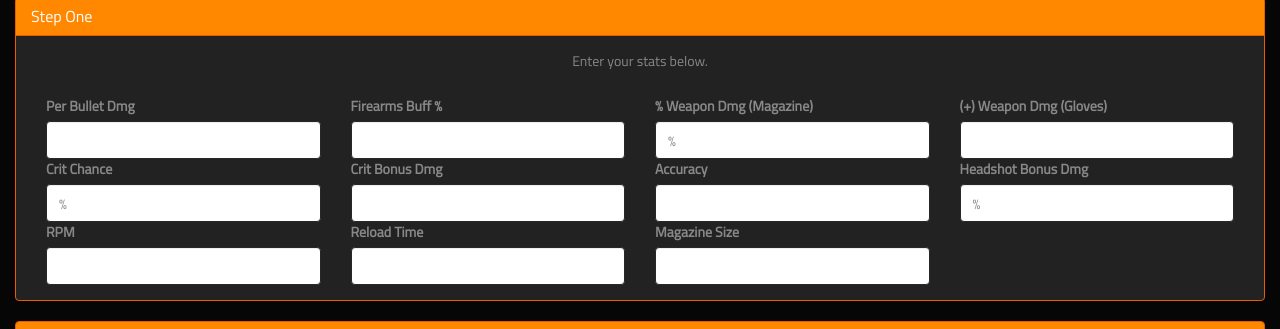
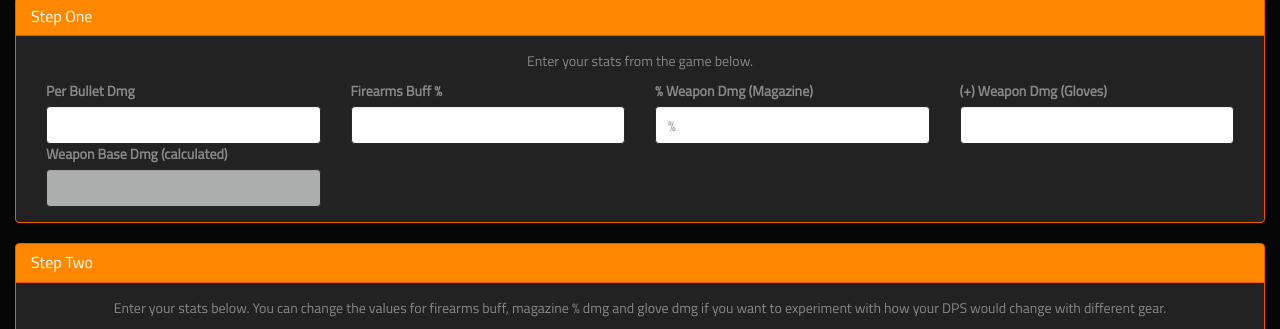
Before and after one commit to canthonytucci/tddpscalc, a plain HTML site: page index.html in a window 1280 px wide. Shown: the part 398-727 px from the top of the page. Drawn offline with nearby package versions, Linux system fonts and the light colour scheme.

Commit message:
updated calc

```diff
--- a/index.html
+++ b/index.html
@@ -68,9 +68,52 @@
               <h3 class="panel-title">Step One</h3>
             </div>
             <div class="panel-body">
+              <div class="col-xs-12 text-center">
+               <p> Enter your stats from the game below.</p>
+              </div>
+              <div class="col-xs-12 col-md-3">
+                <label> Per Bullet Dmg
+                </label>
+                  <input type="text" class="precalcformulainput form-control" id="precalcperbulletdmg" />
+              </div>
+              <!-- <div class="col-xs-12 col-md-3">
+                <label> Weapon Dmg Stat</label>
+                  <input type="text"  class="formulainput form-control" id="weaponbasedmg"/>
+
+              </div> -->
+              <div class="col-xs-12 col-md-3">
+                <label> Firearms Buff % </label>
+                  <input type="text"class="precalcformulainput form-control" id="precalcfirearmsbuff"/>
+
+              </div>
+              <div class="col-xs-12 col-md-3">
+                <label>% Weapon Dmg (Magazine)
+                </label>
+                    <input type="text"class="precalcformulainput form-control" placeholder="%" id="precalcmagazinedmg"/>
+              </div>
+              <div class="col-xs-12 col-md-3">
+                <label>(+) Weapon  Dmg (Gloves)
+                </label>
+                  <input type="text" class="precalcformulainput form-control" id="precalcglovesdmg"/>
+              </div>
+              <div class="col-xs-12 col-md-3">
+                <label>Weapon Base Dmg (calculated)</label>
+                <input type="text" class="precalcformulainput form-control" id="precalcweaponbasedmg" disabled/>
+              </div>
+            </div>
+
+          </div>
+        </div>
+
+        <div class="col-xs-12">
+          <div class="panel panel-warning">
+            <div class="panel-heading">
+              <h3 class="panel-title">Step Two</h3>
+            </div>
+            <div class="panel-body">
               <div class="row">
                 <div class="col-xs-12 text-center">
-                  <p>Enter your stats below.</p>
+                  <p>Enter your stats below. You can change the values for firearms buff, magazine % dmg and glove dmg if you want to experiment with how your DPS would change with different gear.</p>
                 </div>
               <!--  <div class="col-xs-12 col-md-6 text-center">
                   <p>
@@ -88,7 +131,7 @@
               <div class="col-xs-12 col-md-3">
                 <label> Per Bullet Dmg
                 </label>
-                  <input type="text" class="formulainput form-control" id="perbulletdmg" />
+                  <input type="text" class="formulainput form-control" id="perbulletdmg" disabled />
               </div>
               <!-- <div class="col-xs-12 col-md-3">
                 <label> Weapon Dmg Stat</label>
```
